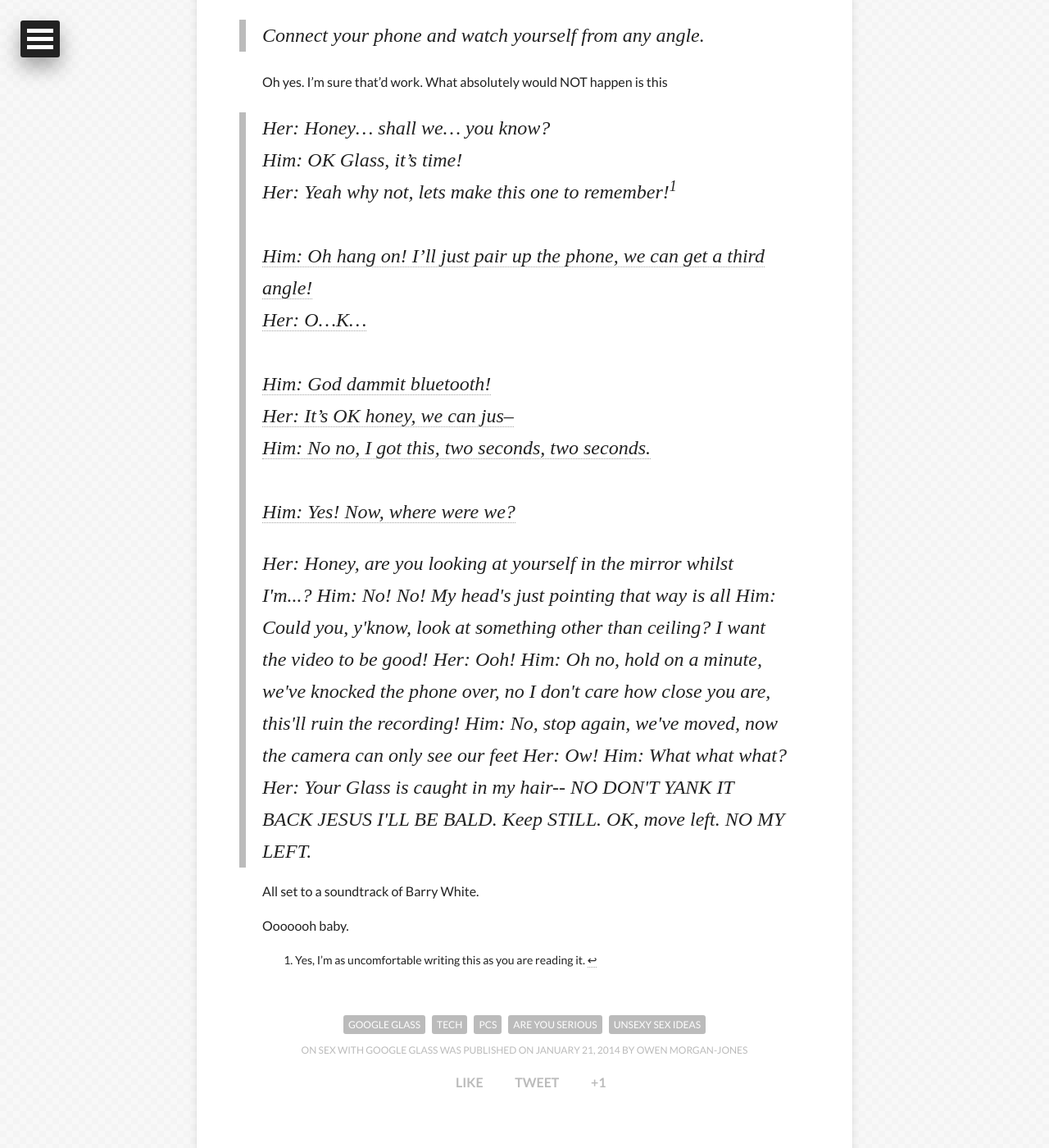
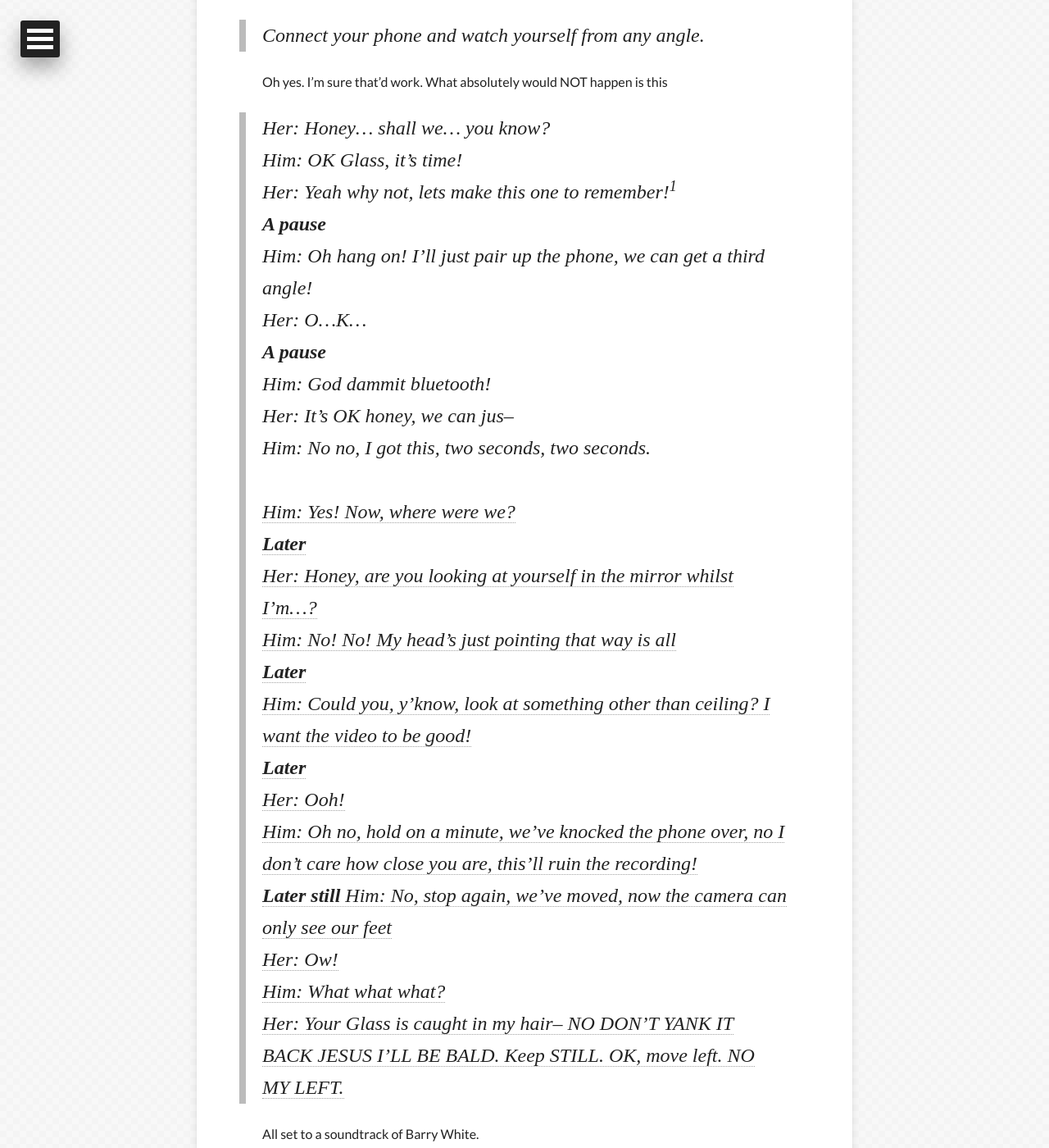
Before and after one commit to Sharkwald/sharkwald.github.io, a Jekyll site: the page built from _posts/2014-01-21-on-sex-with-glass.md, in a window 1280 px wide and 1400 px high, scrolled down 965 px. Shown: the whole window at 82% size. Built offline with Jekyll 4.4.1, drawn with Linux system fonts in a browser that asks for light colours; nearby versions of some CDN libraries.

Commit message:
edited 'On Sex With Google Glass'

```diff
--- a/_posts/2014-01-21-on-sex-with-glass.md
+++ b/_posts/2014-01-21-on-sex-with-glass.md
@@ -30,24 +30,24 @@ Oh yes. I'm sure that'd work. What absolutely would NOT happen is this
 > Her: Honey... shall we... you know?
 > Him: OK Glass, it's time!
 > Her: Yeah why not, lets make this one to remember![^1]
-> <A pause>
+> __A pause__
 > Him: Oh hang on! I'll just pair up the phone, we can get a third angle!
 > Her: O...K...
-> <A pause>
+> __A pause__
 > Him: God dammit bluetooth!
 > Her: It's OK honey, we can jus--
 > Him: No no, I got this, two seconds, two seconds.
 > <A longer pause>
 > Him: Yes! Now, where were we?
-> <Later>
+> __Later__
 > Her: Honey, are you looking at yourself in the mirror whilst I'm...?
 > Him: No! No! My head's just pointing that way is all
-> <Later>
+> __Later__
 > Him: Could you, y'know, look at something other than ceiling? I want the video to be good!
-> <Later>
+> __Later__
 > Her: Ooh!
 > Him: Oh no, hold on a minute, we've knocked the phone over, no I don't care how close you are, this'll ruin the recording!
-> <Later still>
+> __Later still__
 > Him: No, stop again, we've moved, now the camera can only see our feet
 > Her: Ow!
 > Him: What what what?
```
